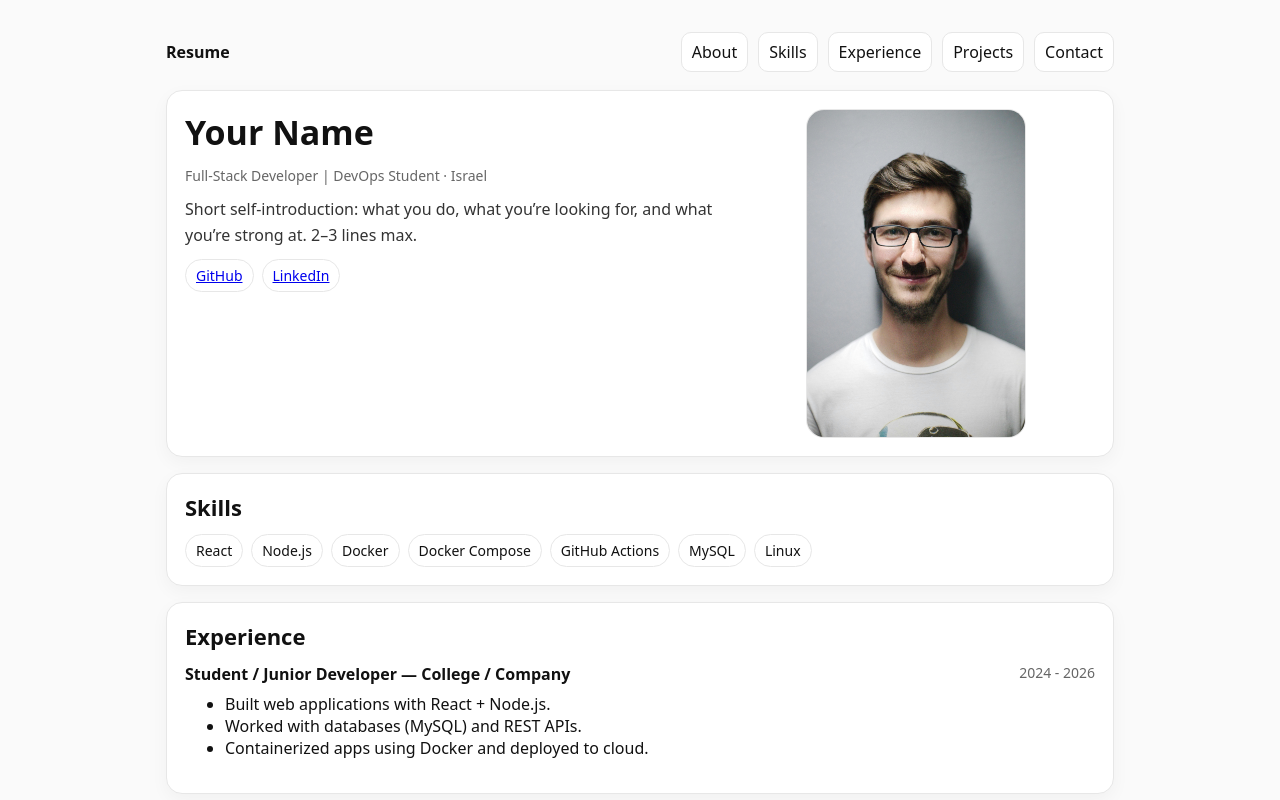
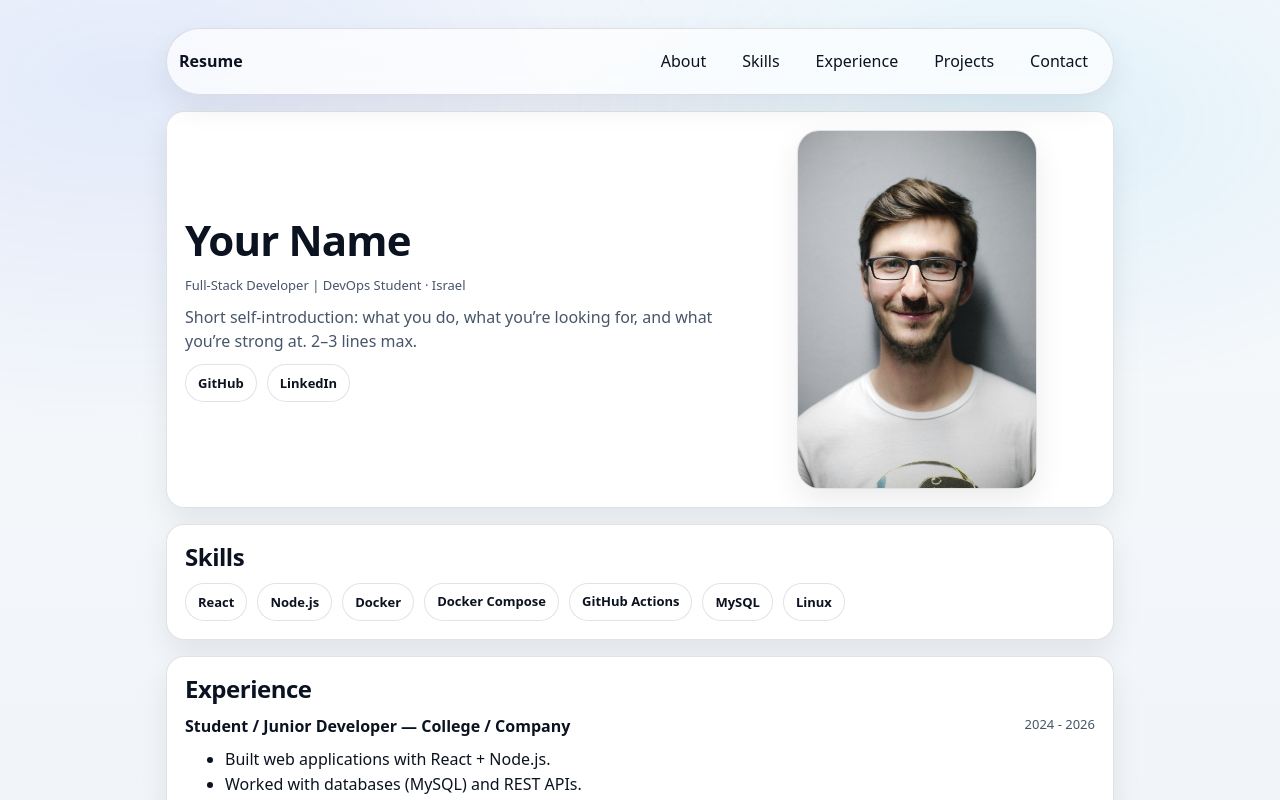
Before and after one commit to osayl12/osayl-resume, a React (Vite) app: page / in a window 1280 px wide. Shown: the top 800 px of the page. Built offline with nearby package versions, Linux system fonts and the light colour scheme.

Commit message:
style: refresh UI with modern layout, dark mode and improved typography

```diff
--- a/src/styles.css
+++ b/src/styles.css
@@ -1,97 +1,287 @@
+/* ===== Design tokens ===== */
 :root {
-  font-family: system-ui, Arial, sans-serif;
-  color: #111;
-  background: #fafafa;
+  --bg: #0b1220;
+  --bg2: #0f172a;
+  --card: rgba(255, 255, 255, 0.06);
+  --cardSolid: #ffffff;
+  --text: #0b1220;
+  --muted: #475569;
+  --border: rgba(15, 23, 42, 0.12);
+  --shadow: 0 12px 30px rgba(2, 6, 23, 0.08);
+  --shadow2: 0 18px 50px rgba(2, 6, 23, 0.12);
+  --radius: 18px;
+
+  --accent: #2563eb;
+  --accent2: #0ea5e9;
+
+  font-family: ui-sans-serif, system-ui, -apple-system, Segoe UI, Roboto, Arial, sans-serif;
+  line-height: 1.55;
+  color: var(--text);
+
+  /* Light background with subtle depth */
+  background:
+    radial-gradient(1200px 600px at 10% 10%, rgba(37, 99, 235, 0.10), transparent 60%),
+    radial-gradient(900px 500px at 80% 15%, rgba(14, 165, 233, 0.10), transparent 55%),
+    linear-gradient(180deg, #f8fafc 0%, #f1f5f9 100%);
 }
 
-* { box-sizing: border-box; }
+/* Dark mode (automatic) */
+@media (prefers-color-scheme: dark) {
+  :root {
+    --cardSolid: rgba(255, 255, 255, 0.06);
+    --text: #e5e7eb;
+    --muted: #9ca3af;
+    --border: rgba(255, 255, 255, 0.12);
+    --shadow: 0 14px 40px rgba(0, 0, 0, 0.35);
+    --shadow2: 0 24px 70px rgba(0, 0, 0, 0.45);
 
+    background:
+      radial-gradient(1200px 700px at 10% 10%, rgba(37, 99, 235, 0.22), transparent 60%),
+      radial-gradient(900px 600px at 85% 20%, rgba(14, 165, 233, 0.18), transparent 55%),
+      linear-gradient(180deg, #0b1220 0%, #0f172a 100%);
+  }
+}
+
+/* ===== Base reset ===== */
+*,
+*::before,
+*::after {
+  box-sizing: border-box;
+}
+
+html,
+body {
+  height: 100%;
+}
+
+body {
+  margin: 0;
+  -webkit-font-smoothing: antialiased;
+  text-rendering: optimizeLegibility;
+}
+
+img {
+  max-width: 100%;
+  height: auto;
+}
+
+/* Better selection */
+::selection {
+  background: rgba(37, 99, 235, 0.20);
+}
+
+/* ===== Layout ===== */
 .container {
   max-width: 980px;
   margin: 0 auto;
-  padding: 24px 16px;
+  padding: 28px 16px 44px;
 }
 
-.card {
-  background: white;
-  border: 1px solid #e7e7e7;
-  border-radius: 16px;
-  padding: 18px;
-  box-shadow: 0 6px 18px rgba(0,0,0,0.04);
+/* ===== Typography ===== */
+h1,
+h2 {
+  letter-spacing: -0.02em;
+  line-height: 1.15;
 }
 
+h1 {
+  margin: 0 0 10px;
+  font-size: clamp(30px, 4.2vw, 42px);
+}
+
+h2 {
+  margin: 0 0 12px;
+  font-size: clamp(18px, 2.4vw, 24px);
+}
+
+p {
+  margin: 0 0 10px;
+  color: var(--muted);
+}
+
+/* ===== Cards ===== */
+.card {
+  background: var(--cardSolid);
+  border: 1px solid var(--border);
+  border-radius: var(--radius);
+  padding: 18px;
+  box-shadow: var(--shadow);
+  backdrop-filter: blur(10px);
+}
+
+@media (prefers-color-scheme: dark) {
+  .card {
+    background: var(--cardSolid);
+  }
+}
+
+/* Subtle hover lift (feels modern) */
+.card:hover {
+  box-shadow: var(--shadow2);
+}
+
+/* ===== Grid ===== */
 .grid2 {
   display: grid;
   grid-template-columns: 1.2fr 0.8fr;
-  gap: 16px;
-}
-@media (max-width: 820px) {
-  .grid2 { grid-template-columns: 1fr; }
+  gap: 18px;
+  align-items: center;
 }
 
+@media (max-width: 820px) {
+  .grid2 {
+    grid-template-columns: 1fr;
+  }
+}
+
+/* ===== Nav ===== */
 .nav {
+  position: sticky;
+  top: 12px;
+  z-index: 20;
+
   display: flex;
   gap: 14px;
   flex-wrap: wrap;
   align-items: center;
   justify-content: space-between;
-  margin-bottom: 18px;
+
+  margin-bottom: 16px;
+  padding: 10px 12px;
+
+  border: 1px solid var(--border);
+  border-radius: 999px;
+  background: rgba(255, 255, 255, 0.70);
+  backdrop-filter: blur(10px);
+  box-shadow: var(--shadow);
+}
+
+@media (prefers-color-scheme: dark) {
+  .nav {
+    background: rgba(15, 23, 42, 0.55);
+  }
 }
 
 .nav a {
   text-decoration: none;
-  color: #111;
-  padding: 8px 10px;
-  border-radius: 10px;
-  border: 1px solid #e7e7e7;
-  background: #fff;
+  color: inherit;
+  padding: 9px 12px;
+  border-radius: 999px;
+  border: 1px solid transparent;
+  background: transparent;
+  transition: transform 120ms ease, background 120ms ease, border-color 120ms ease;
 }
 
-h1 { margin: 0 0 10px; font-size: 34px; }
-h2 { margin: 0 0 12px; font-size: 22px; }
-p { margin: 0 0 10px; line-height: 1.6; color: #333; }
+.nav a:hover {
+  background: rgba(37, 99, 235, 0.10);
+  border-color: rgba(37, 99, 235, 0.22);
+  transform: translateY(-1px);
+}
 
+.nav a:focus-visible {
+  outline: none;
+  box-shadow: 0 0 0 4px rgba(37, 99, 235, 0.22);
+  border-color: rgba(37, 99, 235, 0.35);
+}
+
+/* ===== Badges / Buttons ===== */
 .badges {
   display: flex;
   flex-wrap: wrap;
-  gap: 8px;
-}
-.badge {
-  font-size: 14px;
-  padding: 6px 10px;
-  border: 1px solid #e7e7e7;
-  border-radius: 999px;
-  background: #fff;
+  gap: 10px;
 }
 
+/* Works for both <a class="badge"> and <span class="badge"> */
+.badge {
+  font-size: 13px;
+  font-weight: 600;
+  padding: 8px 12px;
+  border: 1px solid var(--border);
+  border-radius: 999px;
+  background: rgba(255, 255, 255, 0.80);
+  color: inherit;
+  text-decoration: none;
+  transition: transform 120ms ease, box-shadow 120ms ease, background 120ms ease, border-color 120ms ease;
+}
+
+@media (prefers-color-scheme: dark) {
+  .badge {
+    background: rgba(255, 255, 255, 0.06);
+  }
+}
+
+/* Make links feel clickable */
+a.badge:hover {
+  transform: translateY(-1px);
+  border-color: rgba(37, 99, 235, 0.35);
+  box-shadow: 0 10px 24px rgba(2, 6, 23, 0.12);
+}
+
+a.badge:focus-visible {
+  outline: none;
+  box-shadow: 0 0 0 4px rgba(14, 165, 233, 0.22);
+}
+
+/* ===== Profile image ===== */
 .profile {
   width: 100%;
-  max-width: 220px;
-  border-radius: 18px;
-  border: 1px solid #e7e7e7;
+  max-width: 240px;
+  border-radius: calc(var(--radius) + 4px);
+  border: 1px solid var(--border);
   display: block;
+  box-shadow: var(--shadow);
 }
 
+/* ===== Project cards ===== */
 .project {
   display: grid;
-  gap: 8px;
-  padding: 14px;
-  border: 1px solid #e7e7e7;
-  border-radius: 14px;
-  background: #fff;
+  gap: 10px;
+  padding: 16px;
+  border: 1px solid var(--border);
+  border-radius: calc(var(--radius) - 2px);
+  background: rgba(255, 255, 255, 0.70);
+  box-shadow: 0 10px 22px rgba(2, 6, 23, 0.06);
+  transition: transform 140ms ease, box-shadow 140ms ease, border-color 140ms ease;
 }
+
+@media (prefers-color-scheme: dark) {
+  .project {
+    background: rgba(255, 255, 255, 0.05);
+  }
+}
+
+.project:hover {
+  transform: translateY(-2px);
+  box-shadow: 0 16px 40px rgba(2, 6, 23, 0.12);
+  border-color: rgba(37, 99, 235, 0.25);
+}
+
 .project .links {
   display: flex;
   gap: 10px;
   flex-wrap: wrap;
 }
+
+/* ===== Small text ===== */
 .small {
-  font-size: 14px;
-  color: #666;
+  font-size: 13px;
+  color: var(--muted);
 }
+
+/* ===== Footer ===== */
 .footer {
-  margin-top: 24px;
+  margin-top: 26px;
   text-align: center;
-  color: #666;
-  font-size: 14px;
+  color: var(--muted);
+  font-size: 13px;
 }
+
+/* ===== Reduced motion ===== */
+@media (prefers-reduced-motion: reduce) {
+  .card,
+  .nav a,
+  .badge,
+  .project {
+    transition: none !important;
+  }
+}
```
